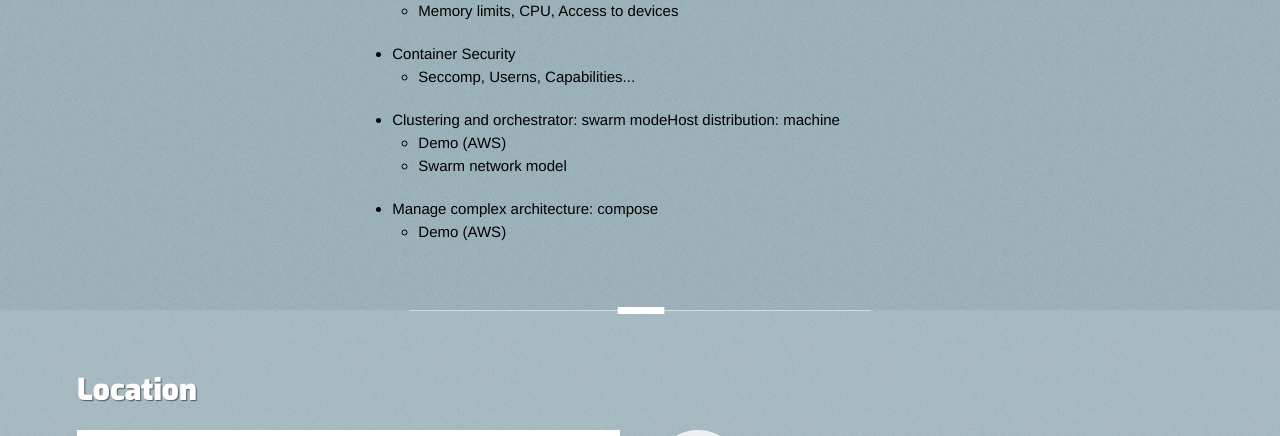
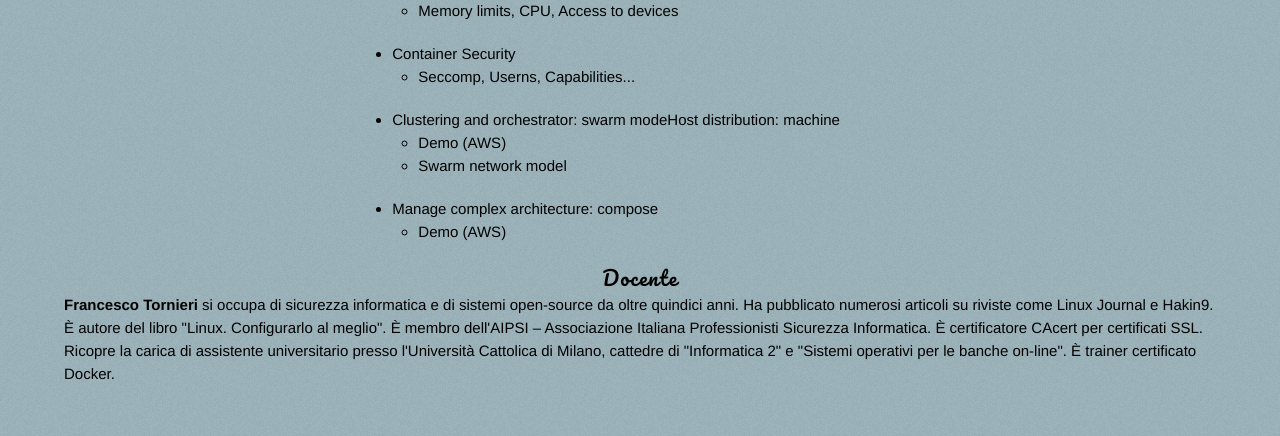
Before and after one commit to GrUSP/2017.containerday.it, a Jekyll site: the page built from index.html, in a window 1280 px wide and 900 px high, scrolled down 3381 px, cut to the strip 0-436 px from the top of the window. Built offline with Jekyll 4.4.1, drawn with Linux system fonts in a browser that asks for light colours; Markdown is read by kramdown in place of the engine named in the settings.

Commit message:
Workshop: docente

```diff
--- a/_includes/section-workshop.html
+++ b/_includes/section-workshop.html
@@ -22,7 +22,8 @@
 
             <h4>Programma</h4>
             <p>
-                Il workshop si svolgerà <strong>dalle 10:00 alle 18:00</strong> presso il <strong>centro congressi dell'Hotel
+                Il workshop si svolgerà <strong>dalle 10:00 alle 18:00</strong> presso il <strong>centro congressi
+                dell'Hotel
                 San Marco</strong> in Via Baldassarre Longhena 42 (la stessa sede della conferenza).
             </p>
             <ul>
@@ -91,6 +92,16 @@
             </ul>
         </div>
 
+        <h4>Docente</h4>
+        <p>
+            <strong>Francesco Tornieri</strong> si occupa di sicurezza informatica e di sistemi open-source da oltre quindici anni. Ha
+            pubblicato numerosi articoli su riviste come Linux Journal e Hakin9. È autore del libro "Linux.
+            Configurarlo al meglio". È membro dell'AIPSI – Associazione Italiana Professionisti Sicurezza Informatica.
+            È certificatore CAcert per certificati SSL. Ricopre la carica di assistente universitario presso
+            l'Università Cattolica di Milano, cattedre di "Informatica 2" e "Sistemi operativi per le banche on-line".
+            È trainer certificato Docker.
+        </p>
+
         <div class="clear"></div>
     </div>
     <div class="separator"></div>
```
